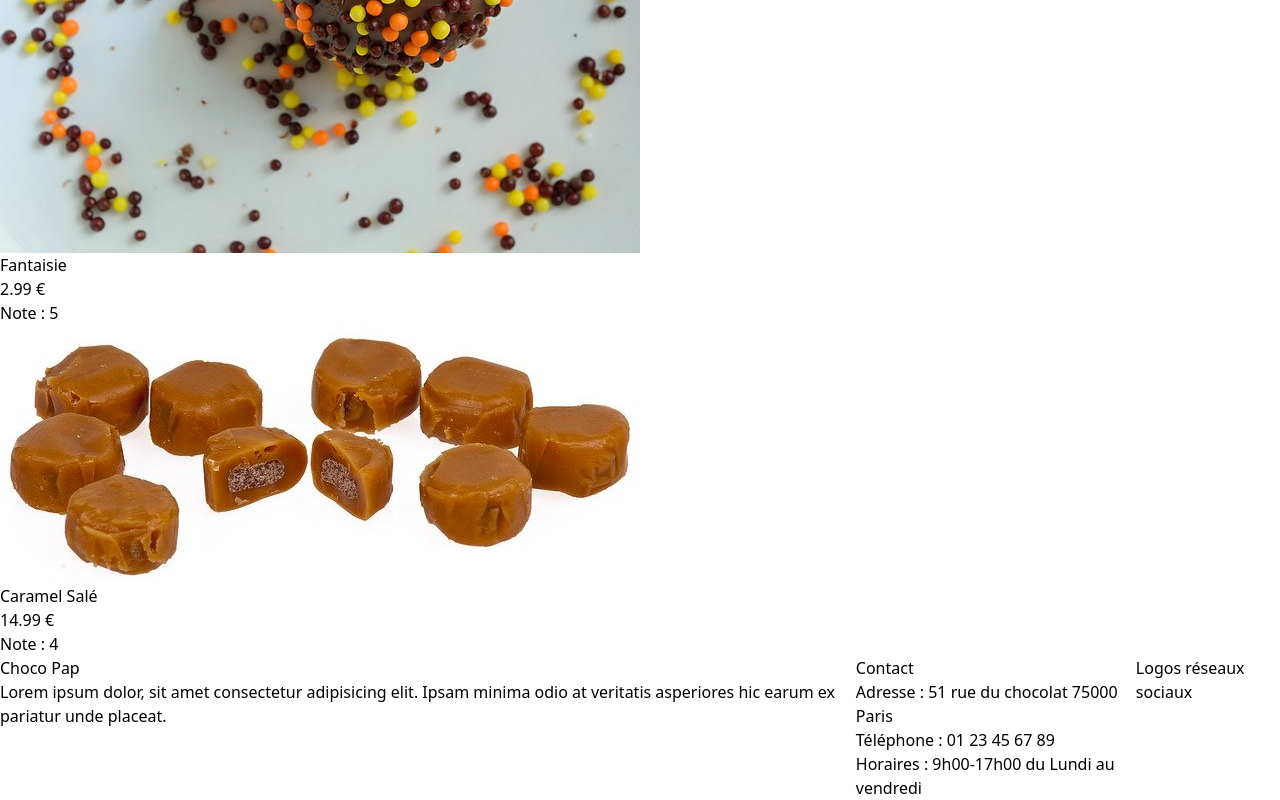
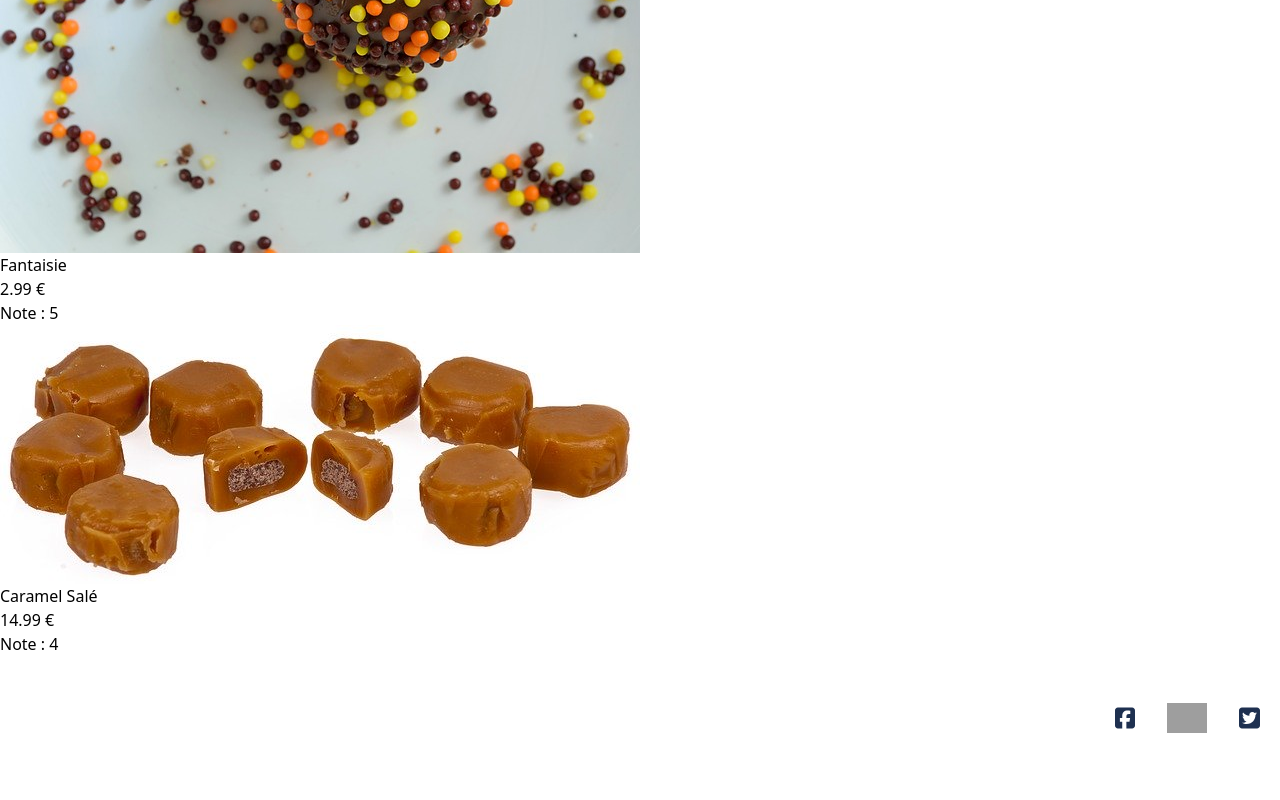
Before and after one commit to sevikomer/chocoPap, a React (Create React App) app: page /shop in a window 1280 px wide. Shown: the part 4266-5066 px from the top of the page. Built offline with nearby package versions, Linux system fonts and the light colour scheme; grey boxes are pictures that could not be loaded.

Commit message:
Update Footer.js

```diff
--- a/src/components/Footer.js
+++ b/src/components/Footer.js
@@ -1,22 +1,25 @@
 import React from 'react'
-import "./Footer.css";
 
 function Footer() {
   return (
-    <div>
-        <ul className='flex justify-center'>
-            <li>
-                <h3>Choco Pap</h3>
+    <div className='flex pb-1 bg-orange text-white'>
+        <ul className='flex justify-start gap-10 p-1'>
+            <li className='basis-1/3 text-left'>
+                <h3 className='text-xl pb-4'>Choco Pap</h3>
                 <p>Lorem ipsum dolor, sit amet consectetur adipisicing elit. Ipsam minima odio at veritatis asperiores hic earum ex pariatur unde placeat.</p>
             </li>
-            <li>
-                <h3>Contact</h3>
+            <li className='basis-1/3 text-left'>
+                <h3 className='text-xl pb-4'>Contact</h3>
                 <p>Adresse : 51 rue du chocolat 75000 Paris</p>
                 <p>Téléphone : 01 23 45 67 89</p>
                 <p>Horaires : 9h00-17h00 du Lundi au vendredi</p>
             </li>
-            <li>Logos réseaux sociaux</li>
-        </ul>
+          </ul>
+            <div className='flex items-center gap-8 m-1 p-4'>
+              <img src={'/images/facebook.svg'} alt='facebookLogo' className='w-10 bg-white' />
+              <img src={'/images/instagram.svg'} alt='instagramLogo' className='w-10 bg-white' />
+              <img src={'/images/twitter.svg'} alt='twitterLogo' className='w-10 bg-white' />
+            </div>
     </div>
   )
 }
```
